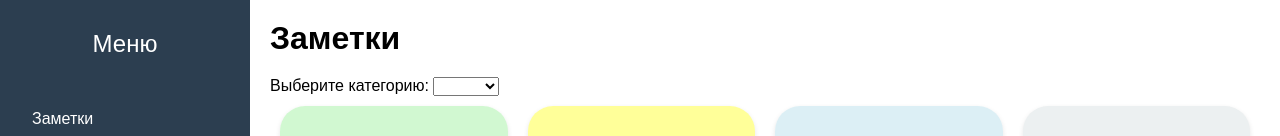
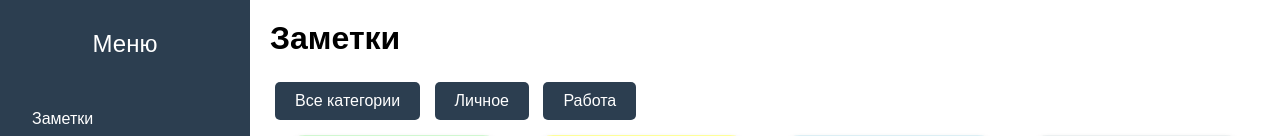
Before and after one commit to Reancoree/notes-app, a Django app: page / in a window 1280 px wide. Shown: the top 136 px of the page. Run offline with Django 4.2, Linux system fonts and the light colour scheme; data comes from the database, SQL or seed files in the repository; both versions use the stored data as it was after the commit.

Commit message:
Сделал отображение по категориям

```diff
--- a/todo_app/note/models.py
+++ b/todo_app/note/models.py
@@ -26,7 +26,7 @@
     is_deleted = models.BooleanField(
         blank=False, default=False, verbose_name='В корзине')
     category = models.ForeignKey(
-        'Category', on_delete=models.SET_NULL, null=True, blank=True, verbose_name='Категория')
+        'Category', on_delete=models.SET_NULL, null=True, blank=True, related_name='notes', verbose_name='Категория')
 
     def __str__(self):
         return self.title
--- a/todo_app/note/static/css/styles.css
+++ b/todo_app/note/static/css/styles.css
@@ -202,26 +202,21 @@
     transform: scale(1.1); /* Увеличение при наведении */
 }
 
-.modal {
-    display: flex; /* Используем flex для центрирования */
-    justify-content: center; /* Центрирование по горизонтали */
-    align-items: center; /* Центрирование по вертикали */
-    position: fixed; /* Фиксированное положение */
-    z-index: 1; /* Уровень наложения */
-    left: 0;
-    top: 0;
-    width: 100%; /* Полная ширина */
-    height: 100%; /* Полная высота */
-    background-color: rgba(0, 0, 0, 0.4); /* Полупрозрачный черный фон */
+.button {
+    background-color: #2c3e50; /* Зеленый фон */
+    color: white; /* Белый текст */
+    border: none; /* Без рамки */
+    padding: 10px 20px; /* Отступы */
+    text-align: center; /* Выравнивание текста по центру */
+    text-decoration: none; /* Без подчеркивания */
+    display: inline-block; /* Отображение в строку */
+    font-size: 16px; /* Размер шрифта */
+    margin: 5px; /* Отступы между кнопками */
+    cursor: pointer; /* Указатель при наведении */
+    border-radius: 5px; /* Закругленные углы */
+    transition: background-color 0.3s; /* Плавный переход цвета фона */
 }
 
-/* Стили для содержимого модального окна */
-.modal-content {
-    background-color: #fefefe;
-    padding: 20px;
-    border: 1px solid #888;
-    width: 80%; /* Ширина окна */
-    max-width: 500px; /* Максимальная ширина */
-    border-radius: 8px; /* Закругленные углы */
-    position: relative; /* Для позиционирования кнопки закрытия */
+.button:hover {
+    background-color: #2c3e50; /* Темнее при наведении */
 }
--- a/todo_app/note/templates/note/index.html
+++ b/todo_app/note/templates/note/index.html
@@ -3,20 +3,16 @@
 {% load note_extras %}
 
 {% block content %}
-    <!-- Модальное окно -->
-    <form id="fieldSelectionForm">
-        <label for="fields">Выберите категорию:</label>
-        <select id="fields" name="fields">
-            {% for note in notes %}
-                <option value="field1">{{ note.ca }}</option>
+    <div>
+        <form action="" method="get">
+            <button class="button" value="all" name="cat_id" onclick="this.form.submit()">Все категории</button>
+            {% for cat in categories %}
+                <button class="button" value="{{ cat.pk }}" name="cat_id"
+                        onclick="this.form.submit()">{{ cat }}</button>
             {% endfor %}
+        </form>
+    </div>
 
-
-            <option value="field2">Поле 2</option>
-            <option value="field3">Поле 3</option>
-            <option value="field4">Поле 4</option>
-        </select>
-    </form>
     {% show_notes notes %}
 
     <button class="floating-button" onclick="window.location.href='{% url 'add_note' %}'">+</button>
--- a/todo_app/note/views.py
+++ b/todo_app/note/views.py
@@ -3,18 +3,31 @@
 from django.views.generic import CreateView, ListView, UpdateView, DeleteView
 
 from .utils import DataMixin
-from .models import Note
+from .models import Note, Category
 
 
 class IndexPage(DataMixin, ListView):
     template_name = 'note/index.html'
     title = 'Главная'
     h1 = 'Заметки'
+    categories = Category.objects.all()
 
     def get_queryset(self):
-        if self.request.GET.get('cat_id'):
-            return Note.public.filter(category=self.request.GET['cat_id'])
+        cat_id = self.request.GET.get('cat_id')
+
+        if cat_id:
+            try:
+                cat = Category.objects.get(pk=cat_id)
+                return cat.notes.filter(is_deleted=False)
+            except (Category.DoesNotExist, ValueError):
+                return Note.public.all()
+
         return Note.public.all()
+
+    def get_context_data(self, **kwargs):
+        context = super().get_context_data(**kwargs)
+        context['categories'] = self.categories
+        return context
 
 
 class AddNotePage(DataMixin, CreateView):
```
Also changed, not shown: todo_app/db.sqlite3.
